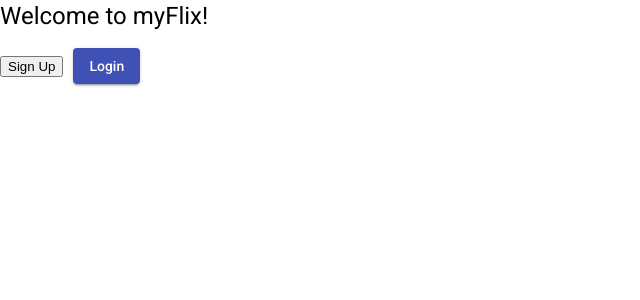
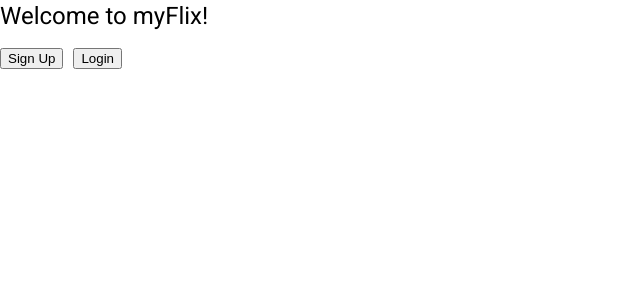
Before and after one commit to SkyActive23/myFlix-Angular-App, an Angular app: page / in a window 1280 px wide. Shown: the top 300 px of the page, without its empty margins (0-640 px from the left). Built offline with nearby package versions, Linux system fonts and the light colour scheme.

Commit message:
Finished 6.3

```diff
--- a/src/app/app.component.html
+++ b/src/app/app.component.html
@@ -9,5 +9,12 @@
   >
     Sign Up
   </button>
-  <button mat-raised-button color="primary">Login</button>
+  <button
+    Mat-raised-button
+    (click)="openUserLoginDialog()"
+    style="margin-right: 10px"
+    color="primary"
+  >
+    Login
+  </button>
 </div>
--- a/src/app/app.component.ts
+++ b/src/app/app.component.ts
@@ -1,6 +1,7 @@
 // src/app/app.component.ts
 import { Component } from '@angular/core';
 import { UserRegistrationFormComponent } from './user-registration-form/user-registration-form.component';
+import { UserLoginFormComponent } from './user-login-form/user-login-form.component';
 import { MatDialog } from '@angular/material/dialog';
 
 @Component({
@@ -19,4 +20,10 @@ openUserRegistrationDialog(): void {
     width: '280px'
     });
   }
+  openUserLoginDialog(): void {
+    this.dialog.open(UserLoginFormComponent, {
+// Assigning the dialog a width
+    width: '280px'
+    });
+  }
 }
--- a/src/app/user-login-form/user-login-form.component.html
+++ b/src/app/user-login-form/user-login-form.component.html
@@ -28,7 +28,7 @@
   </mat-card-content>
   <mat-card-actions>
     <button mat-raised-button (click)="loginUser()" color="primary">
-      Sign Up
+      Login
     </button>
   </mat-card-actions>
 </mat-card>
--- a/src/app/user-login-form/user-login-form.component.ts
+++ b/src/app/user-login-form/user-login-form.component.ts
@@ -1,4 +1,13 @@
-import { Component, OnInit } from '@angular/core';
+import { Component, OnInit, Input } from '@angular/core';
+
+// You'll use this import to close the dialog on success
+import { MatDialogRef } from '@angular/material/dialog';
+
+// This import brings in the API calls we created in 6.2
+import { FetchApiDataService } from '../fetch-api-data.service';
+
+// This import is used to display notifications back to the user
+import { MatSnackBar } from '@angular/material/snack-bar';
 
 @Component({
   selector: 'app-user-login-form',
@@ -7,9 +16,36 @@ import { Component, OnInit } from '@angular/core';
 })
 export class UserLoginFormComponent implements OnInit {
 
-  constructor() { }
+  @Input() userData = { Username: '', Password: '' };
+
+  constructor(
+    public fetchApiData: FetchApiDataService,
+    public dialogRef: MatDialogRef<UserLoginFormComponent>,
+    public snackBar: MatSnackBar
+  ) { }
 
   ngOnInit(): void {
   }
 
+    // This is the function responsible for sending the form inputs to the backend
+    loginUser(): void {
+      this.fetchApiData.userLogin(this.userData).subscribe(
+        (response) => {
+          console.log(response);
+          // Add token and username to local Storage
+          localStorage.setItem('token', response.token);
+          localStorage.setItem('user', response.user.Username);
+          this.dialogRef.close(); // Close the modal on success
+          this.snackBar.open('user login successfully', 'OK', {
+            duration: 2000
+          })
+        },
+        (response) => {
+          console.log(response);
+          this.snackBar.open(response, 'OK', {
+            duration: 2000,
+          });
+        }
+      );
+    }
 }
```
